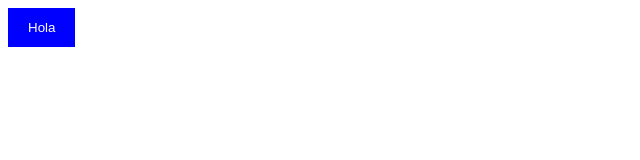
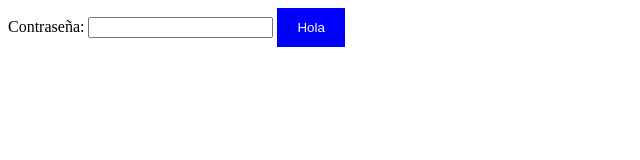
Before and after one commit to SergioJaramilloL/practicas, a plain HTML site: page index.html in a window 1280 px wide. Shown: the whole page, without its empty margins (0-640 px from the left). Drawn offline with Linux system fonts and the light colour scheme.

Commit message:
Se agrega campode contraseña

```diff
--- a/index.html
+++ b/index.html
@@ -12,6 +12,8 @@
   </style>
 </head>
 <body>
+  <label>Contraseña:</label>
+  <input type="password">
   <button>Hola</button>
 </body>
 </html>
```
